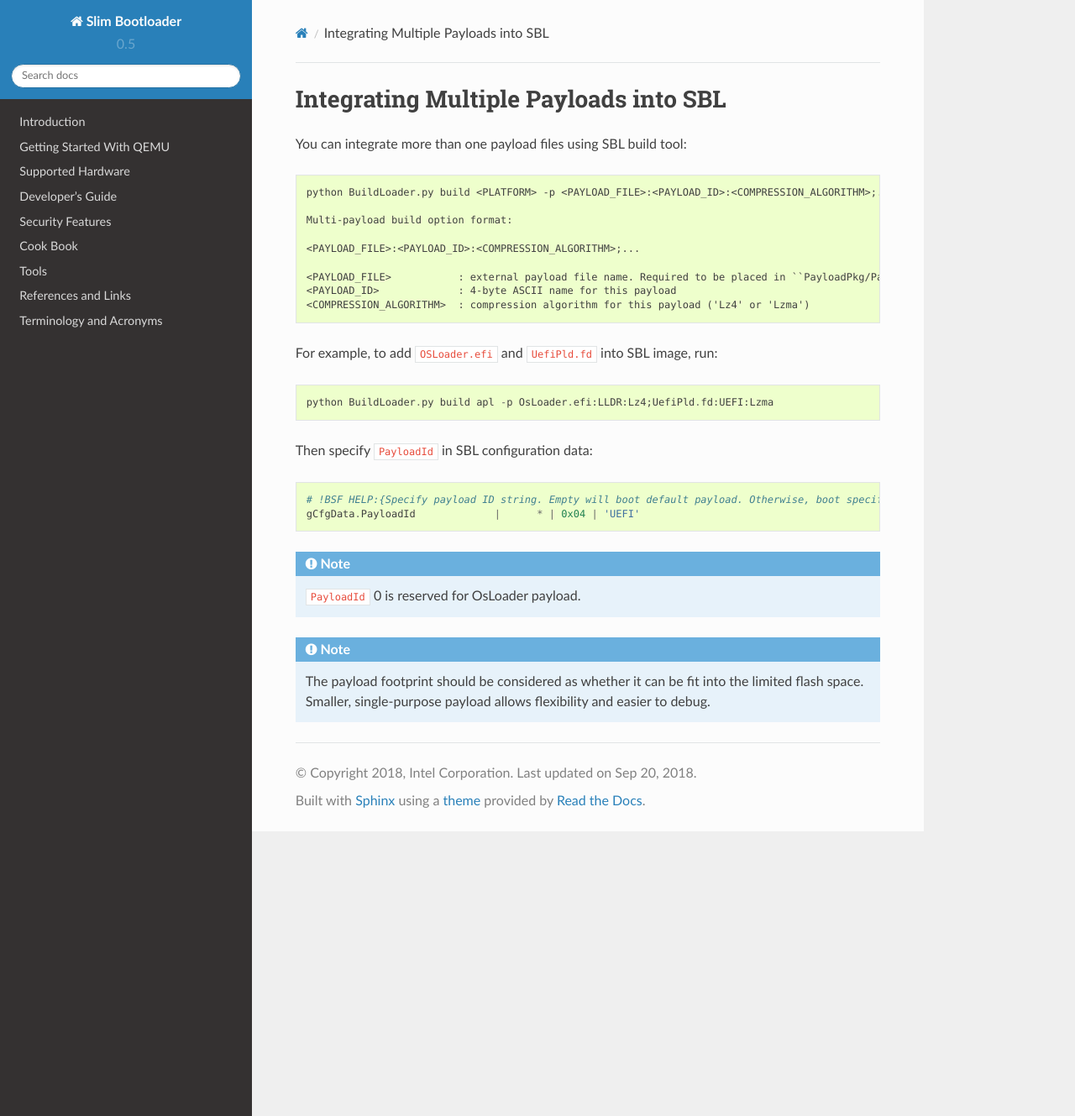
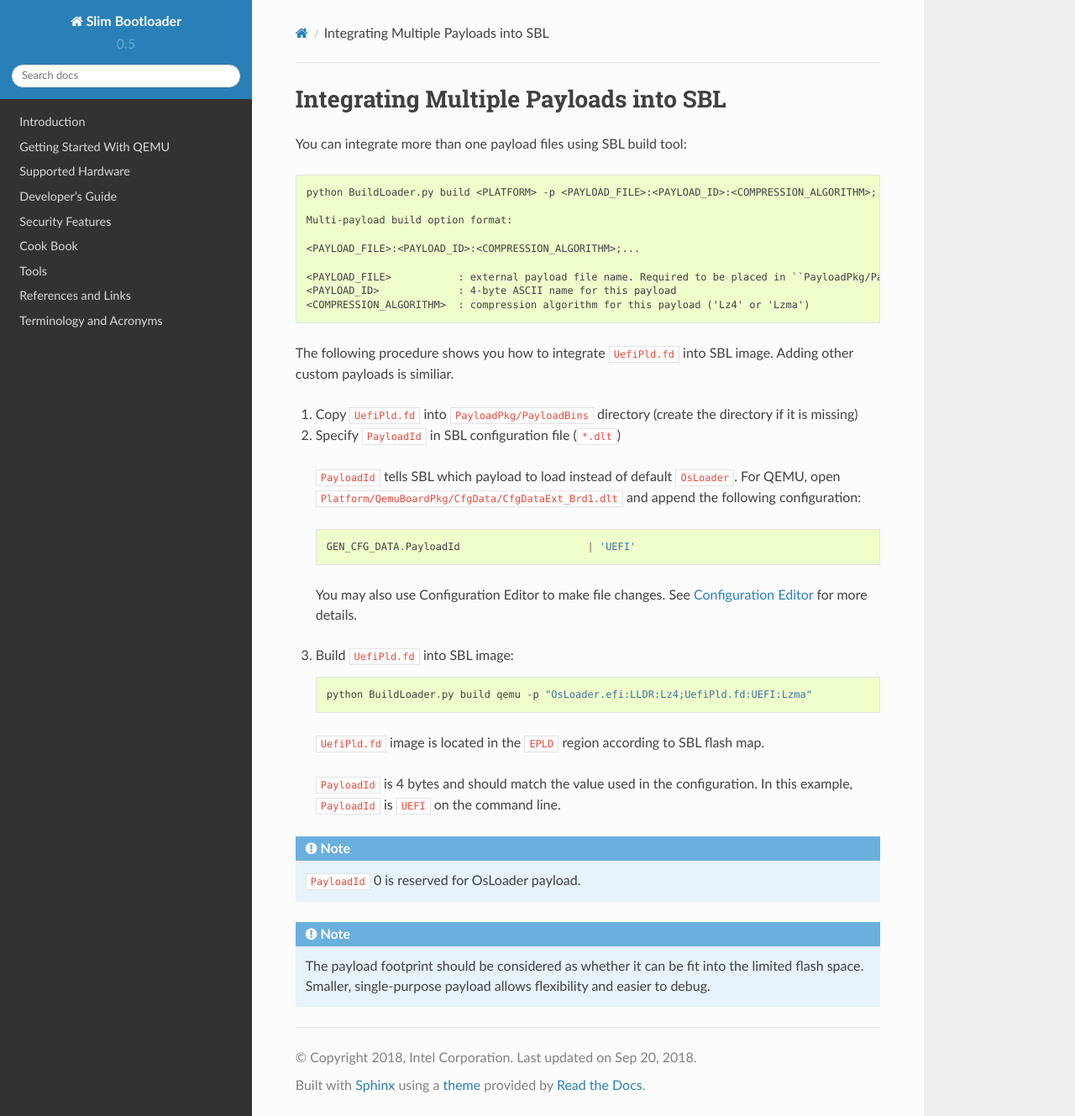
Before and after one commit to slimbootloader/documentation, a Sphinx documentation site: the page built from source/how-tos/integrate-multiple-payloads.rst, in a window 1280 px wide and 1329 px high. Shown: the whole window at 84% size. Built offline with Sphinx 7.4.7 and the Read the Docs theme 2.0.0, drawn with Linux system fonts in a browser that asks for light colours; pages that are not in the unit, such as notebooks, are missing from menus.

Commit message:
Update doc on how to integrate UEFI payload
Signed-off-by: Huang Jin <huang.jin@intel.com>

```diff
--- a/source/how-tos/boot-windows.rst
+++ b/source/how-tos/boot-windows.rst
@@ -3,4 +3,4 @@
 Booting Windows
 -----------------
 
-|SPN| Windows boot is supported by UEFI payload available on https://github.com/tianocore/edk2
+Booting Windows OS from |SPN| requires UEFI payload. For details on how to build, visit https://github.com/tianocore/edk2-staging/tree/UEFIPayload. With the UEFI payload image, you can integrate it in |SPN| (see :ref:`integrate-multiple-payloads`).
--- a/source/how-tos/integrate-multiple-payloads.rst
+++ b/source/how-tos/integrate-multiple-payloads.rst
@@ -16,14 +16,27 @@ You can integrate more than one payload files using |SPN| build tool::
     <COMPRESSION_ALGORITHM>  : compression algorithm for this payload ('Lz4' or 'Lzma')
 
 
-For example, to add ``OSLoader.efi`` and ``UefiPld.fd`` into |SPN| image, run::
+The following procedure shows you how to integrate ``UefiPld.fd`` into |SPN| image. Adding other custom payloads is similiar.
 
-    python BuildLoader.py build apl -p OsLoader.efi:LLDR:Lz4;UefiPld.fd:UEFI:Lzma
 
-Then specify ``PayloadId`` in |SPN| configuration data::
+1. Copy ``UefiPld.fd`` into ``PayloadPkg/PayloadBins`` directory (create the directory if it is missing)
 
-  # !BSF HELP:{Specify payload ID string. Empty will boot default payload. Otherwise, boot specified payload ID in multi-payload binary.}
-  gCfgData.PayloadId             |      * | 0x04 | 'UEFI'
+2. Specify ``PayloadId`` in |SPN| configuration file (``*.dlt``)
+
+  ``PayloadId`` tells |SPN| which payload to load instead of default ``OsLoader``. For QEMU, open ``Platform/QemuBoardPkg/CfgData/CfgDataExt_Brd1.dlt`` and append the following configuration::
+
+     GEN_CFG_DATA.PayloadId                     | 'UEFI'
+
+  You may also use |CFGTOOL| to make file changes. See :ref:`configuration-tool` for more details.
+
+
+3. Build ``UefiPld.fd`` into |SPN| image::
+
+    python BuildLoader.py build qemu -p "OsLoader.efi:LLDR:Lz4;UefiPld.fd:UEFI:Lzma"
+
+  ``UefiPld.fd`` image is located in the ``EPLD`` region according to |SPN| flash map.
+
+  ``PayloadId`` is 4 bytes and should match the value used in the configuration. In this example, ``PayloadId`` is ``UEFI`` on the command line.
 
 
 .. note:: ``PayloadId`` 0 is reserved for OsLoader payload.
```
